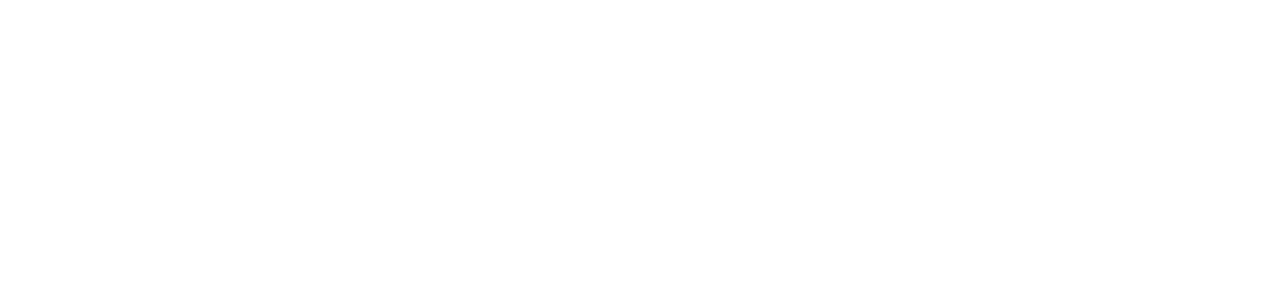
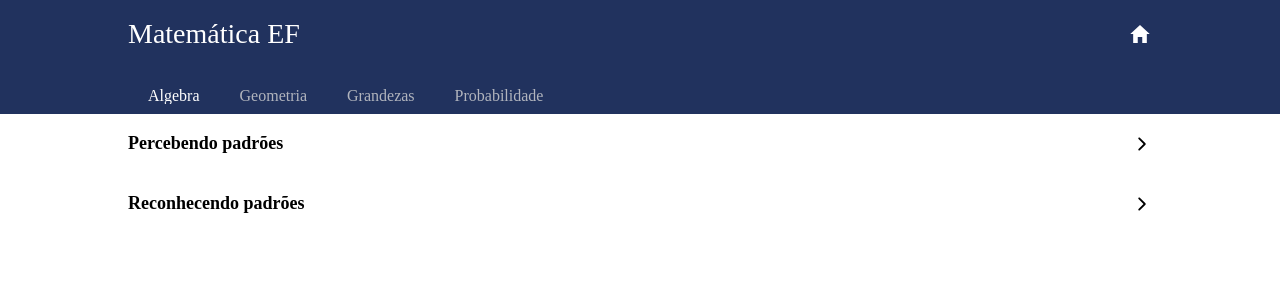
Before and after one commit to Icaro-pavani/hackathon2-front, a React (Create React App) app: page /materia in a window 1280 px wide. Before the commit this address had no page. Shown: the top 300 px of the page. Built offline with nearby package versions, Linux system fonts and the light colour scheme.

Commit message:
feat: pagina inicial e pagina de materia

```diff
--- a/src/App.js
+++ b/src/App.js
@@ -2,6 +2,8 @@ import { BrowserRouter, Routes, Route } from "react-router-dom";
 import GlobalStyle from "./assets/theme/GlobalStyle";
 
 import HackathonContext from "./context/HackathonContext";
+import PaginaMateria from "./PaginaMateria";
+import PaginaInicial from "./PaginaInicial";
 
 export default function App() {
   return (
@@ -9,8 +11,10 @@ export default function App() {
       <GlobalStyle />
       <HackathonContext.Provider value={{}}>
         <BrowserRouter>
+
           <Routes>
-            <Route path="/" element={<h1>Teste</h1>} />
+            <Route path="/" element={<PaginaInicial/>} />
+            <Route path="/materia" element={<PaginaMateria />} />
           </Routes>
         </BrowserRouter>
       </HackathonContext.Provider>
--- /dev/null
+++ b/src/MateriaLink.js
@@ -0,0 +1,27 @@
+import styled from "styled-components";
+import { IoIosArrowForward } from "react-icons/io";
+
+export default function MateriaLink({ name }) {
+  return (
+    <MateriaLinkContainer>
+      <h2>{name}</h2>
+      <IoIosArrowForward className="materia-icon" />
+    </MateriaLinkContainer>
+  );
+}
+
+const MateriaLinkContainer = styled.div`
+  width: 100%;
+  display: flex;
+  justify-content: space-between;
+  padding: 20px 10%;
+
+  h2 {
+    font-weight: bold;
+    font-size: 18px;
+  }
+
+  .materia-icon {
+    font-size: 20px;
+  }
+`;
--- /dev/null
+++ b/src/PaginaInicial.js
@@ -0,0 +1,28 @@
+import React, { Component } from 'react';
+import Header from './components/Header.js';
+
+
+class PaginaInicial extends Component {
+    render() {
+      const headerText='Mathematics'
+      const headerHeadline='The best Math App'
+
+      const buttonArr = [
+        { name: ' Matematica EF: 1 Ano', path: '/' },
+        { name: 'Matematica EF: 2 Ano', path: '/' },
+        { name: 'Matematica EF 3 Ano', path: '/' },
+      ];
+
+      return (
+        <div>
+          <Header
+          buttons={buttonArr}
+          headline={headerHeadline}
+          text={headerText}
+          />
+        </div>
+      );
+    }
+  }
+
+  export default PaginaInicial;
--- /dev/null
+++ b/src/PaginaMateria.js
@@ -0,0 +1,87 @@
+import { IoMdHome } from "react-icons/io";
+import { useNavigate } from "react-router-dom";
+import { useState } from "react";
+import styled from "styled-components";
+import MateriaLink from "./MateriaLink";
+
+const materias = ["Algebra", "Geometria", "Grandezas", "Probabilidade"];
+const subMaterias = [
+  { name: "Percebendo padrões", id: "jksdfnj" },
+  { name: "Reconhecendo padrões", id: "ausha" },
+];
+
+export default function PaginaMateria() {
+  const navigate = useNavigate();
+
+  const [num, setNum] = useState(0);
+
+  return (
+    <>
+      <MateriaHeader>
+        <Titulo>
+          <h1>Matemática EF</h1>
+          <IoMdHome className="menu-icon" onClick={() => navigate("/")} />
+        </Titulo>
+        <NavBar num={num}>
+          {materias.map((materia, index) => (
+            <p key={index} onClick={() => setNum(index)}>
+              {materia}
+            </p>
+          ))}
+        </NavBar>
+      </MateriaHeader>
+      <SubMaterias>
+        {subMaterias.map((submateria, index) => (
+          <MateriaLink name={submateria.name} key={index} />
+        ))}
+      </SubMaterias>
+    </>
+  );
+}
+
+const MateriaHeader = styled.header`
+  width: 100%;
+
+  background-color: var(--roxo-escuro);
+  padding: 0 10% 10px;
+`;
+
+const Titulo = styled.div`
+  width: 100%;
+  display: flex;
+  justify-content: space-between;
+  align-items: center;
+  padding-top: 20px;
+
+  h1 {
+    color: var(--branco);
+    font-size: 28px;
+  }
+
+  .menu-icon {
+    color: var(--branco);
+    font-size: 24px;
+  }
+`;
+
+const NavBar = styled.nav`
+  width: 100%;
+  display: flex;
+  overflow-x: scroll;
+  margin-top: 40px;
+
+  p {
+    color: var(--cinza);
+    margin: 0 20px;
+    opacity: 0.8;
+  }
+
+  p:nth-child(${(props) => props.num + 1}) {
+    color: var(--branco);
+    opacity: 1;
+  }
+`;
+
+const SubMaterias = styled.ul`
+  width: 100%;
+`;
--- a/src/assets/theme/GlobalStyle.js
+++ b/src/assets/theme/GlobalStyle.js
@@ -131,6 +131,12 @@ const GlobalStyle = createGlobalStyle`
 
     * {
         box-sizing: border-box;
+
+        --roxo-escuro: #21325e;
+        --roxo: #3e497a;
+        --amarelo: #f1d00a;
+        --cinza: #d5d5d5;
+        --branco: #fff;
     }
 
 
--- /dev/null
+++ b/src/components/Button.js
@@ -0,0 +1,33 @@
+import React, { Component } from 'react';
+import { BrowserRouter as Router, Route, Link } from "react-router-dom";
+
+
+class Button extends Component {
+  render() {
+    const button={
+      padding: '0 40px',
+      height: '40px',
+      color: '#3E497A',
+      background: '#21325E',
+      display: 'flex',
+      alignItems: 'center',
+      justifyContent: 'center',
+      borderRadius: '4px',
+      fontWeight: 'bold',
+      cursor: 'pointer',
+      fontSize: '1em'
+    }
+
+    return (
+      <div>
+      <Link to={this.props.path} style={{textDecoration:'none'}}>
+        <button style={button}>
+        {this.props.name}
+        </button>
+      </Link>
+      </div>
+    );
+  }
+}
+
+export default Button;
--- /dev/null
+++ b/src/components/Header.js
@@ -0,0 +1,43 @@
+import React, { Component } from 'react';
+import Button from './Button';
+
+class Header extends Component {
+
+    render(){
+      const styles={
+        display:'grid',
+        gridTemplateColumns: '40% 50%',
+        gridTemplateRows: '2fr 1fr 1fr',
+        width: '80%',
+        margin: '2rem auto 1rem auto'
+      }
+
+
+      const buttonRow={
+        display: 'flex',
+        flex:'row',
+        "flex-direction": 'column',
+        justifyContent: 'space-between'
+      }
+
+
+      return (
+
+
+        <div style={styles}>
+            <h1 style={{fontSize:'2.5rem'}} >{this.props.headline}</h1>
+            <div>{this.props.text}</div>
+            <div style={buttonRow}>
+            {this.props.buttons.map((button, index)=> {
+              return <Button name={button.name} path={button.path} key={index} />
+              })
+            }
+          </div>
+        </div>
+      )
+
+    }
+  }
+
+
+  export default Header;
```
